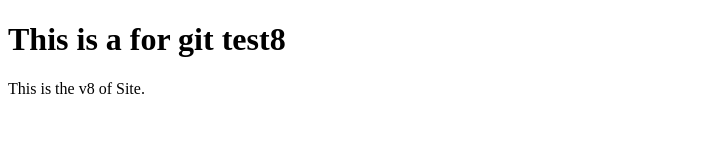
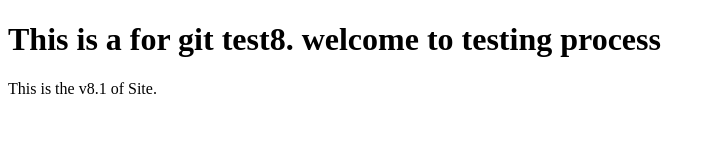
Before and after one commit to Arifur-cse/git-test, a plain HTML site: page index8.html in a window 1280 px wide. Shown: the whole page, without its empty margins (0-716 px from the left). Drawn offline with Linux system fonts and the light colour scheme.

Commit message:
add+update+verify

```diff
--- a/index8.html
+++ b/index8.html
@@ -5,8 +5,8 @@
 </head>
 <body>
 
-<h1>This is a for git test8</h1>
-<p>This is the v8 of Site.</p>
+<h1>This is a for git test8. welcome to testing process</h1>
+<p>This is the v8.1 of Site.</p>
 
 </body>
 </html>
```
Also changed, not shown: index9.html (added, +12 -0 lines).
